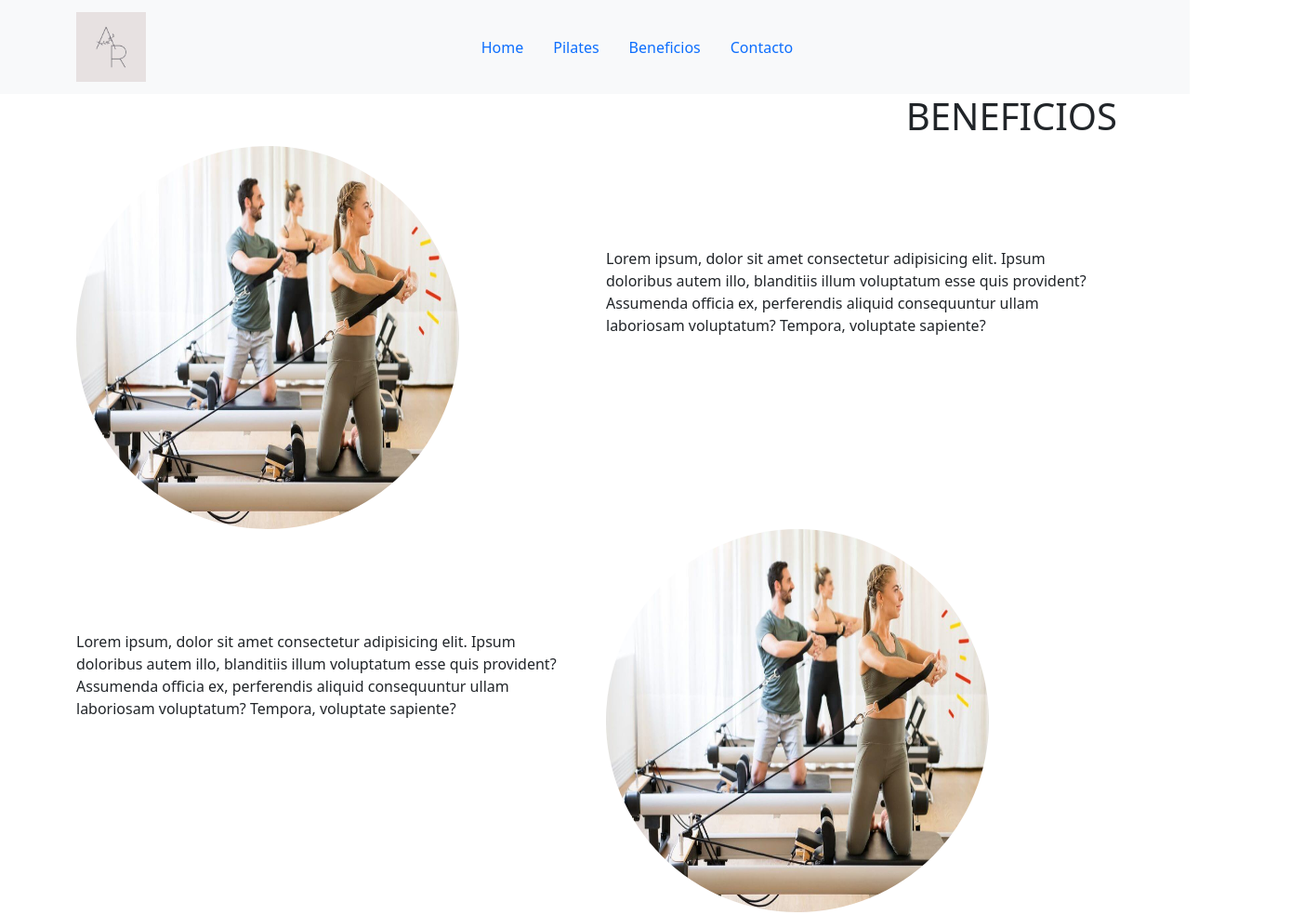
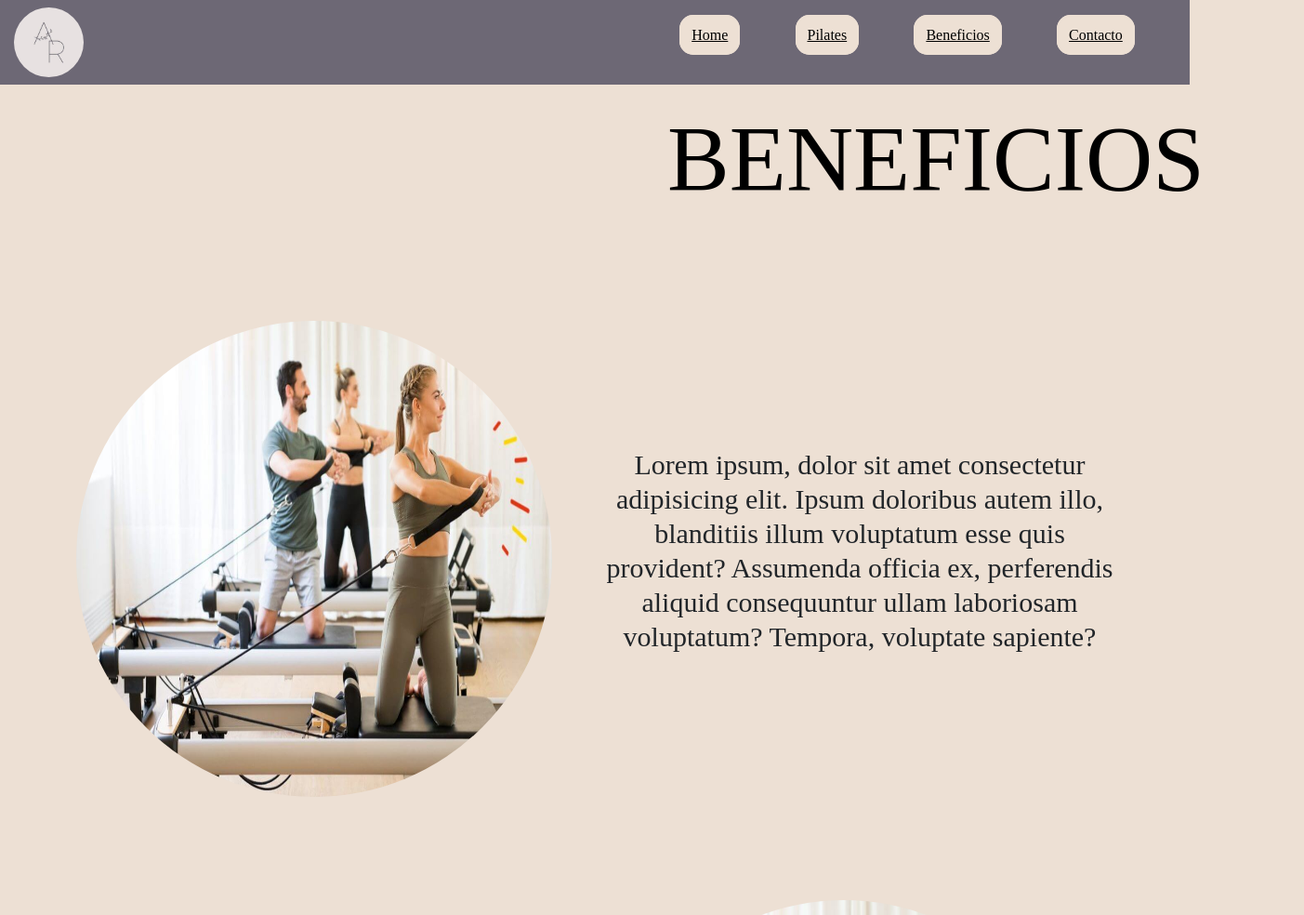
Before and after one commit to FraanGuevara/proyectoPilatesAR, a plain HTML site: page Proyecto ArPilates/Paginas/beneficios.html in a window 1280 px wide. Shown: the top 984 px of the page at 93% size, 1403 px wide, since content can reach past the window. Drawn offline with nearby package versions, Linux system fonts and the light colour scheme.

Commit message:
AGREGAMOS CSS SEMEJANTE A FIGMA- APLICAMOS BEM + FLEXBOX

```diff
--- a/Proyecto ArPilates/CSS/style.css
+++ b/Proyecto ArPilates/CSS/style.css
@@ -1,31 +1,170 @@
-/* PAGINA HOME */
-#logo{
-    width: 75px;;
-    height:25 ;
+body{
+    background-color: #EDE0D4 ;
+    font-family: Abyssinica SIL;
 }
 
-#banner{
-margin-left: 25%;
-margin-right: 25%;
-width: 650px;;
+/* PAGINA HOME */
+.navbar{
+display: flex;
+background-color:#6D6875 ;
+}
+
+.navbar__logo{
+width: 75px;;
+height:25;
+margin-left: 20%;
+border-radius: 50%;
+}
+
+.navbar__boton{
+display: flex;
+width: 50%;
+justify-content:space-evenly;
+}
+
+.navbar__boton--home{
+border: solid #EDE0D4;
+padding: 10px;
+border-radius: 15px;
+color: black;
+background-color:#EDE0D4; ;
+}
+
+.banner{
+width: 100%;
 padding:0%, auto;}
 
+
 /* PAGINA PILATES */
-.textoPilates1{
-    margin-top: 20%;
+.pilates__grupo1 , .pilates__grupo2{
+    margin-top: 10%;
+    display: flex;
+}
+
+.pilates__grupo1--imagen1{
+width: 100%;
+border-radius: 25px;
+}
+
+.pilates__grupo1--texto1{
+left: 749px;
+top: 226px;
+background: #E5989B;
+border-radius: 0px 25px 25px 0px;
+padding: 10%;
+margin-top:20%;
+}
+
+.pilates__grupo2--texto2{
+left: 125px;
+top: 636px;
+background: #E5989B;
+border-radius: 25px 0px 0px 25px;
+padding: 10%;
+margin-top:20%;
+}
+
+.pilates__grupo2--imagen2{
+width: 100%;
+border-radius: 25px;
 }
 
 /* PAGINA BENEFICIOS */
-.pilatesFoto2{
-width: 412px;
-height: 412px;
+
+.beneficios__grupo1 , .beneficios__grupo2{
+margin-top: 10%;
+display: flex;
+}
+
+.leyendaBeneficios{
+margin-left: 57%;
+width: 685px;
+height: 142px;
+left: 662px;
+top: 137px;
+font-style: normal;
+font-weight: normal;
+font-size: 100px;
+line-height: 125px;
+display: flex;
+align-items: flex-end;
+text-align: center;
+color: #000000;
+}
+
+
+.beneficios__grupo1--foto, .beneficios__grupo2--foto{
+width: 512px;
+height: 512px;
 left: 110px;
 top: 185px;
 border-radius: 50%;
 }
 
+.beneficios__grupo1--texto{
+width: 100%;
+left: 609px;
+top: 317px;
+font-style: normal;
+font-weight: normal;
+font-size: 30px;
+line-height: 37px;
+display: flex;
+align-items: flex-end;
+text-align: center;
+margin-top: 25%;
+}
+
+.beneficios__grupo2--texto{
+width: 100%;
+left: 116px;
+top: 740px;
+font-style: normal;
+font-weight: normal;
+font-size: 30px;
+line-height: 37px;
+display: flex;
+align-items: flex-end;
+text-align: center;
+margin-top: 25%;
+}
+
+
 /* PAGINA CONTACTO */
-.formulario{
-    padding-left: 25%;
-    padding-right: 25%
+.contacto{
+    display: flex;
+    justify-content: center;
+    margin-top:5% ;
 }
+
+.contacto__formulario--leyenda{
+display: flex;
+justify-content: center;
+color:#E5989B ;
+}
+
+.contacto__formulario--email{
+    display: flex;
+    justify-content: center;
+    color:#E5989B ;
+}
+
+.contacto__formulario--datos{
+border:solid 3px #6D6875;
+margin-top: 2%;
+background-color: #E5989B;
+border-radius: 5px;
+}
+
+.contacto__mapa--leyenda{
+display: flex;
+justify-content: center;
+color:#E5989B ;
+}
+
+.contacto__mapa{
+display: flex;
+justify-content: center;
+border-radius: 20%;
+margin-bottom: 10%;
+}
--- a/Proyecto ArPilates/Paginas/beneficios.html
+++ b/Proyecto ArPilates/Paginas/beneficios.html
@@ -14,48 +14,33 @@
 <body>
     <header>
         <!-- NAVBAR -->
-        <div>
-            <nav>
-                <!-- Logo del navbar -->
-                <nav class="navbar navbar-light bg-light">
-                    <div class="container">
-                    <a class="navbar-brand" href="#">
-                        <img src="../Sources/LOGO.jpeg" alt="" id="logo">
-                    </a>
-                <!-- Botones del navbar -->
-                    <ul class="nav justify-content-end">
-                        <li class="nav-item">
-                        <a class="nav-link " href="../index.html">Home</a>
-                        </li>
-                        <li class="nav-item">
-                        <a class="nav-link" href="./pilates.html">Pilates</a>
-                        </li>
-                        <li class="nav-item">
-                        <a class="nav-link" href="./beneficios.html">Beneficios</a>
-                        </li>
-                        <li class="nav-item">
-                        <a class="nav-link" href="./contacto.html">Contacto<a>
-                        </li>
+        <nav>
+            <div class="navbar">
+                <div><!-- Logo del navbar -->
+                    <img src="../Sources/LOGO.jpeg" alt="" class="navbar__logo" >
+                </div><!-- Botones del navbar -->
+                    <ul class="navbar__boton" >
+                        <lo><a href="../index.html" class="navbar__boton--home">Home</a></lo>
+                        <lo><a href="./pilates.html" class="navbar__boton--home">Pilates</a> </lo>
+                        <lo><a href="./beneficios.html" class="navbar__boton--home">Beneficios</a> </lo>
+                        <lo><a href="./contacto.html" class="navbar__boton--home">Contacto</a> </lo>
                     </ul>
-                    </div>
-                </nav>
-            </nav>
-        </div>
+            </div>
+        </nav>
     </header>
 
 <main><!-- Container -->
-    <div class="container">
-        <h1 style="margin-left: 80%;">BENEFICIOS</h1><!-- LEYENDA BENEFICIO MODIFICADO STYLE -->
-
-        <div class="row">
+    <div class="container beneficios">
+        <h1 class="leyendaBeneficios">BENEFICIOS</h1><!-- LEYENDA BENEFICIO MODIFICADO STYLE -->
+        <div class="row beneficios__grupo1">
             <!-- IMAGEN CON TEXTO1 -->
-            <div class="col-sm-6 col-md-6"><img src="../Sources/pilatesFoto2.jpg" class="pilatesFoto2" alt=""></div>
-            <div class="col-sm-6 col-md-6"><p class="textoPilates1">Lorem ipsum, dolor sit amet consectetur adipisicing elit. Ipsum doloribus autem illo, blanditiis illum voluptatum esse quis provident? Assumenda officia ex, perferendis aliquid consequuntur ullam laboriosam voluptatum? Tempora, voluptate sapiente?</p></div>
+            <div class="col-sm-6 col-md-6"><img src="../Sources/pilatesFoto2.jpg" class="beneficios__grupo1--foto" alt=""></div>
+            <div class="col-sm-6 col-md-6"><p class="beneficios__grupo1--texto">Lorem ipsum, dolor sit amet consectetur adipisicing elit. Ipsum doloribus autem illo, blanditiis illum voluptatum esse quis provident? Assumenda officia ex, perferendis aliquid consequuntur ullam laboriosam voluptatum? Tempora, voluptate sapiente?</p></div>
         </div>
         <!-- IMAGEN CON TEXTO2 -->
-        <div class="row">
-            <div class="col-sm-6 col-md-6"><p class="textoPilates1">Lorem ipsum, dolor sit amet consectetur adipisicing elit. Ipsum doloribus autem illo, blanditiis illum voluptatum esse quis provident? Assumenda officia ex, perferendis aliquid consequuntur ullam laboriosam voluptatum? Tempora, voluptate sapiente?</p></div>
-            <div class="col-sm-6 col-md-6"><img src="../Sources/pilatesFoto2.jpg" class="pilatesFoto2" alt=""></div>
+        <div class="row beneficios__grupo2">
+            <div class="col-sm-6 col-md-6"><p class="beneficios__grupo2--texto">Lorem ipsum, dolor sit amet consectetur adipisicing elit. Ipsum doloribus autem illo, blanditiis illum voluptatum esse quis provident? Assumenda officia ex, perferendis aliquid consequuntur ullam laboriosam voluptatum? Tempora, voluptate sapiente?</p></div>
+            <div class="col-sm-6 col-md-6"><img src="../Sources/pilatesFoto2.jpg" class= "beneficios__grupo2--foto" alt=""></div>
         </div>
     </div>
 
```
Also changed, not shown: Proyecto ArPilates/Paginas/contacto.html (+35 -37 lines), Proyecto ArPilates/Paginas/pilates.html (+24 -33 lines), Proyecto ArPilates/index.html (+14 -27 lines).
